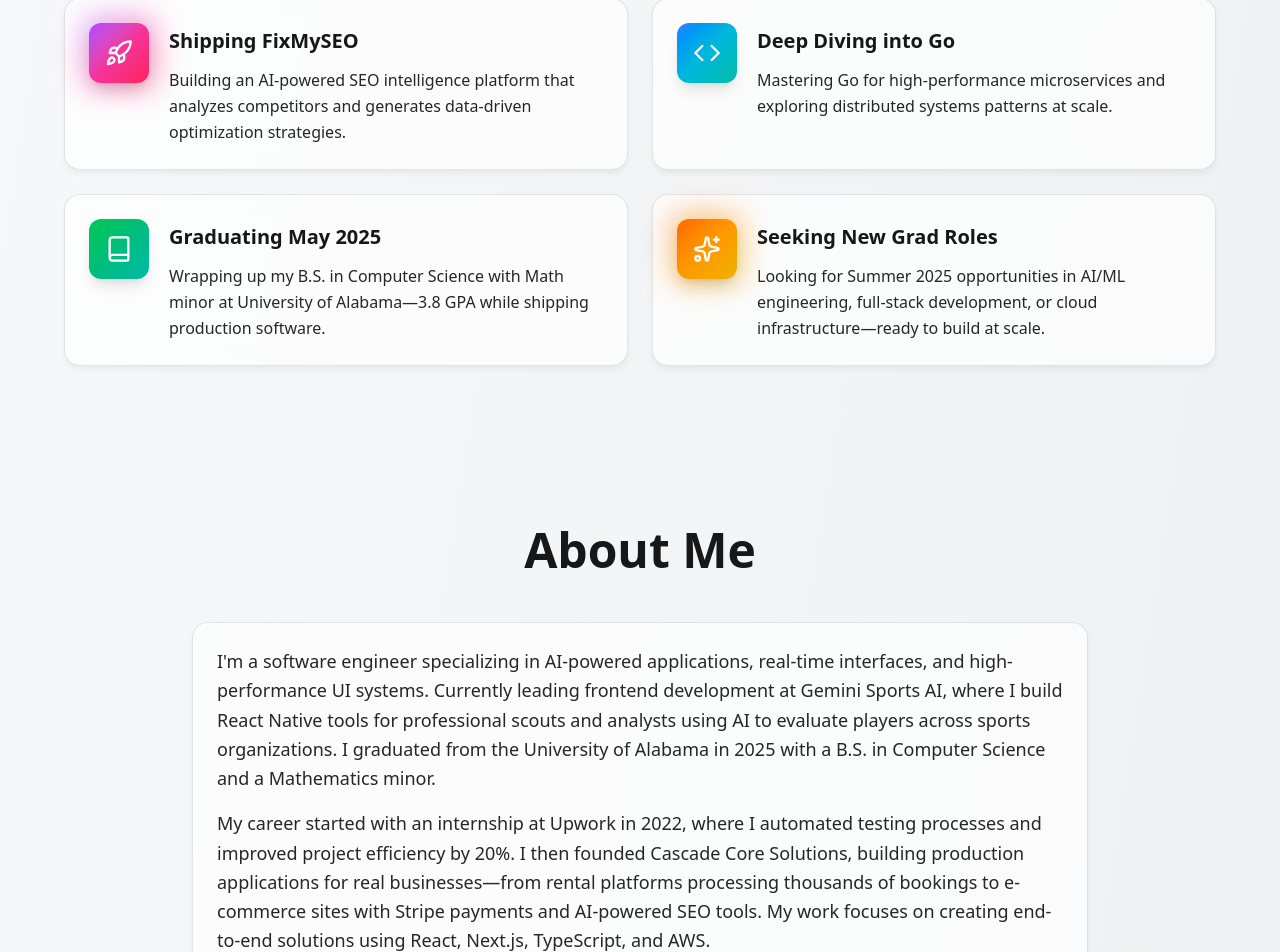
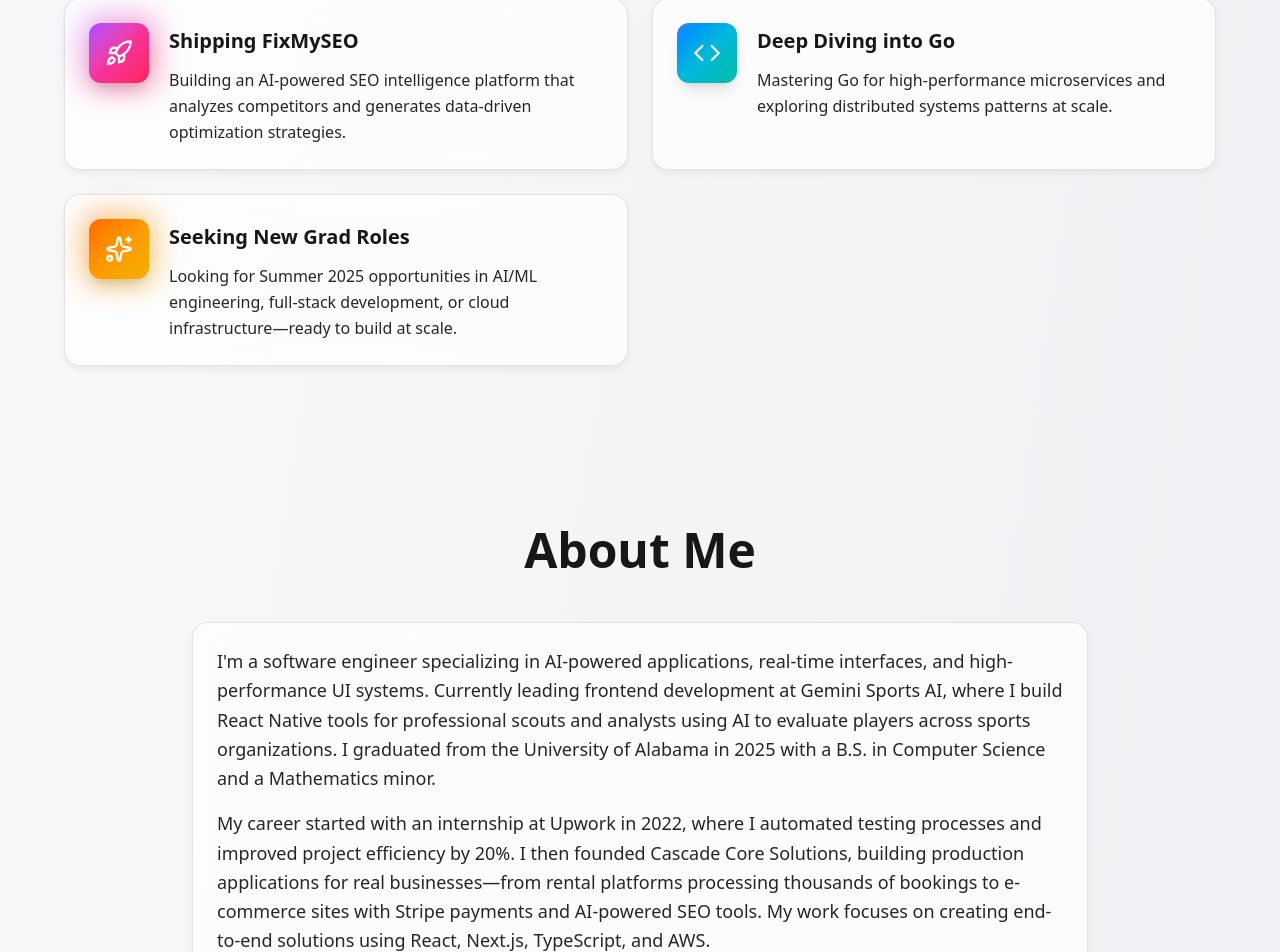
Before and after one commit to PeytonSalv/portfolio, a Next.js app: page / in a window 1280 px wide. Shown: the part 1364-2316 px from the top of the page. Built offline with nearby package versions, Linux system fonts and the light colour scheme.

Commit message:
Remove graduating May 2025 item

```diff
--- a/components/ui/currently.tsx
+++ b/components/ui/currently.tsx
@@ -2,7 +2,7 @@
 
 import { motion } from "framer-motion";
 import { GlassCard } from "./glass-card";
-import { Book, Code, Lightbulb, Rocket, Sparkles } from "lucide-react";
+import { Code, Rocket, Sparkles } from "lucide-react";
 
 interface CurrentlyItem {
   icon: React.ReactNode;
@@ -25,12 +25,6 @@
     title: "Deep Diving into Go",
     description: "Mastering Go for high-performance microservices and exploring distributed systems patterns at scale.",
     gradient: "from-blue-500 via-cyan-500 to-teal-500",
-  },
-  {
-    icon: <Book size={28} />,
-    title: "Graduating May 2025",
-    description: "Wrapping up my B.S. in Computer Science with Math minor at University of Alabama—3.8 GPA while shipping production software.",
-    gradient: "from-green-500 via-emerald-500 to-teal-500",
   },
   {
     icon: <Sparkles size={28} />,
```
